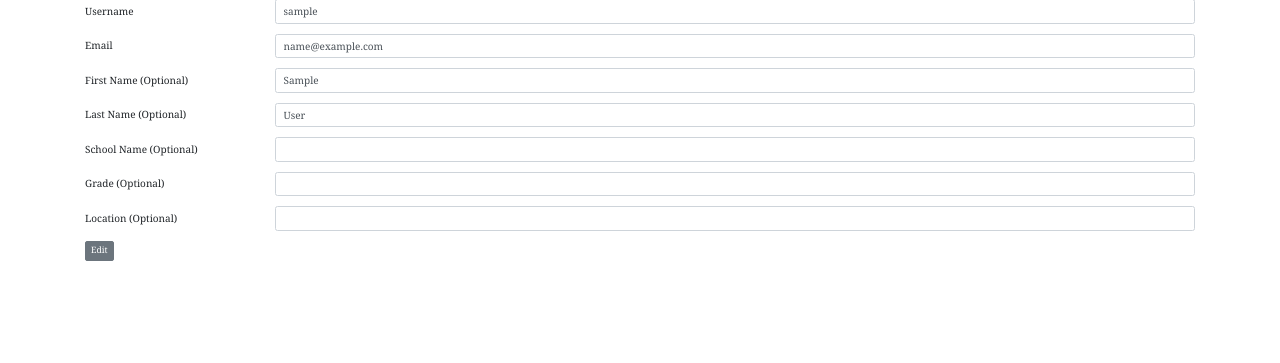
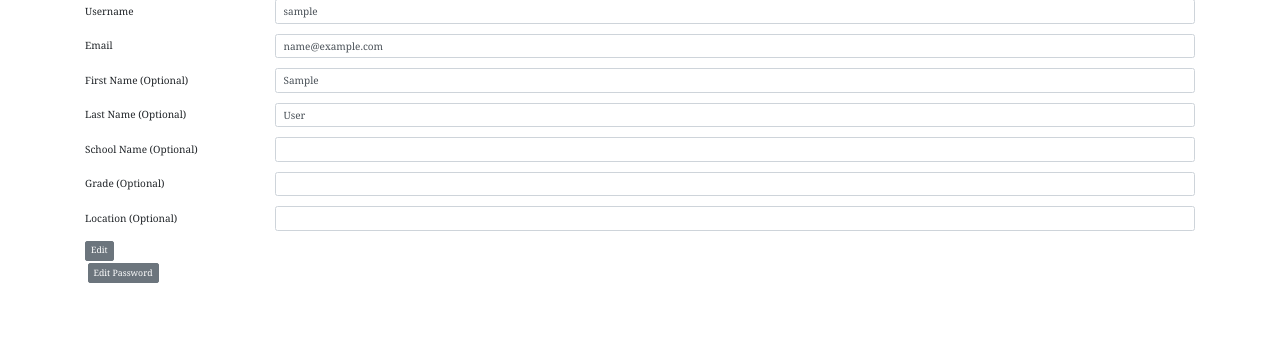
Before and after one commit to kristenkrofchik/history_lesson_capstone, a Flask app: page /users/1/edit in a window 1280 px wide. Shown: the part 111-474 px from the top of the page. Run offline with Flask 2, Linux system fonts and the light colour scheme; the visitor is signed in with stand-in values (Sample User, id 1); data comes from the database, SQL or seed files in the repository; some libraries are stand-ins or nearby versions.

Commit message:
added route for password change

```diff
--- a/app.py
+++ b/app.py
@@ -187,21 +187,25 @@ def handle_edit_user_form(user_id):
 @app.route(f"/users/<int:user_id>/edit_password", methods=['GET', 'POST'])
 def edit_user_password(user_id):
     """Show & Handle Form to change user password"""
-    user = User.query.get(user_id)
-
     form = EditPasswordForm()
+    user = User.query.get_or_404(user_id)
+    username = user.username
 
     if request.method == 'POST':
         if form.validate_on_submit():
-            user = user
-            user.password = form.password.data
+            username = username
+            password = form.new_password.data
+
+            user = User.authenticate_new_password(username, password)
+
             db.session.add(user)
             db.session.commit()
             flash('Password has been updated!', 'success')
-            return redirect(f"/users/{user.id}/profile", user=user)
+            return redirect(f"/users/{user.id}/profile")
+        else:
+            return render_template('users/edit_password.html', form=form, user=user)
 
-    return render_template('password_change.html', form=form)
-
+    return render_template('users/edit_password.html', form=form, user=user)
 
 
 @app.route(f"/users/<int:user_id>/lessons")
--- a/forms.py
+++ b/forms.py
@@ -76,9 +76,9 @@ class EditPasswordForm(FlaskForm):
     )
     new_password = PasswordField(
         "New Password",
-        validators=[InputRequired(), Length(min=6, max=35), EqualTo('confirm', message='Passwords must match')],
+        validators=[InputRequired(), Length(min=6, max=35), EqualTo('confirm_new_password', message='New passwords must match')],
     )
-    confirm = PasswordField(
+    confirm_new_password = PasswordField(
         'Confirm New Password',
     )
 
--- a/templates/users/edit.html
+++ b/templates/users/edit.html
@@ -36,4 +36,10 @@ Edit Profile
   <button class="btn btn-secondary btn-sm m-1y">Edit</button>
 </form>
 
+<p>
+  <a href="/users/{{ user.id }}/edit_password" class="btn btn-secondary btn-sm m-1">
+    Edit Password
+  </a>
+</p>
+
 {% endblock %}
```
Also changed, not shown: models.py (+17 -0 lines).
